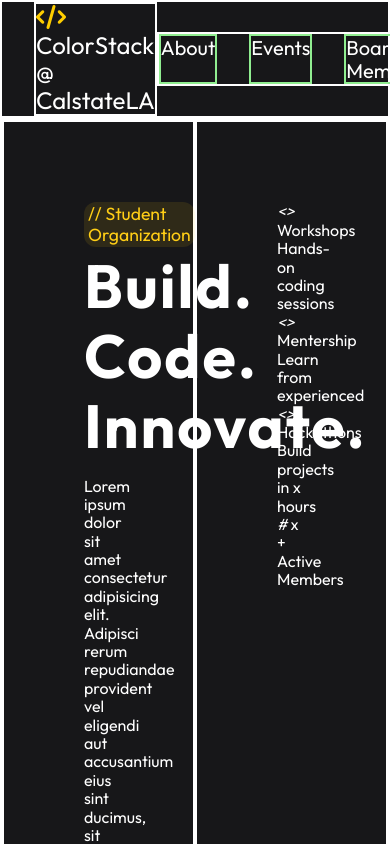
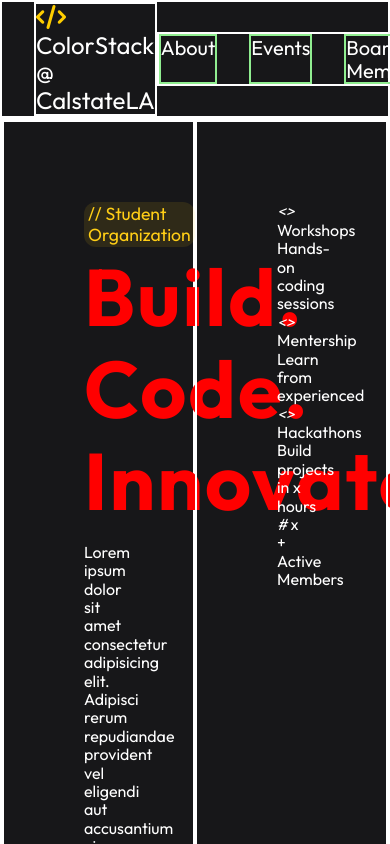
Before and after one commit to brianf4/colorstack-website, a plain HTML site: page index.html in a window 390 px wide. Shown: the top 844 px of the page. Drawn offline with Linux system fonts and the light colour scheme.

Commit message:
started to add media queries

```diff
--- a/css/style.css
+++ b/css/style.css
@@ -39,9 +39,13 @@
 }
 
 h1 {
-    font-size: 3.8rem;
+    font-size: 5rem;
     margin: 0;
     letter-spacing: 2px;
+}
+
+h1 span {
+    display: block;
 }
 
 a:hover {
@@ -118,6 +122,18 @@
     /* background-color: #2a2c01; My favorite background color so far*/
     background-color: rgba(255, 206, 22, 0.1);
 }
+
+/******************************************
+/* Media Queries
+/*******************************************/
+@media (min-width: 320px) {
+    h1 {
+        color: red;
+    }
+}
+
+
+
 /******************************************
 /* ADDITIONAL STYLES
 /*******************************************/
--- a/index.html
+++ b/index.html
@@ -81,6 +81,7 @@
         </main>
 
         <section>
+            <span class="pill">About</span>
             <h2>About Our Club</h2>
             <p>We're a community of computer science students dedicated to learning, building, and growing together. From beginner programmers to experienced developers, everyone is welcome. </p>
             <div></div>
```
